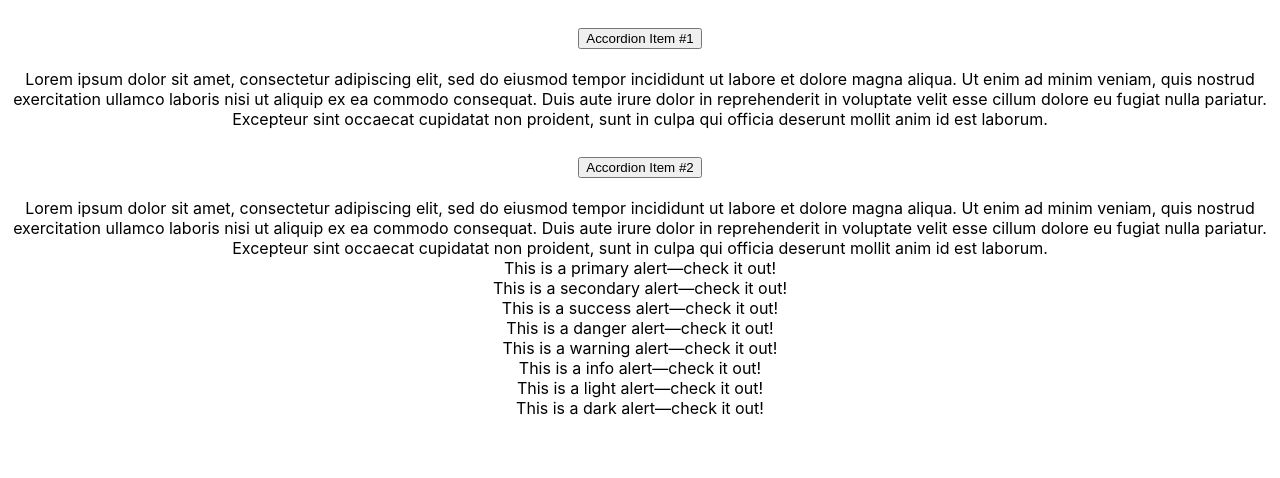
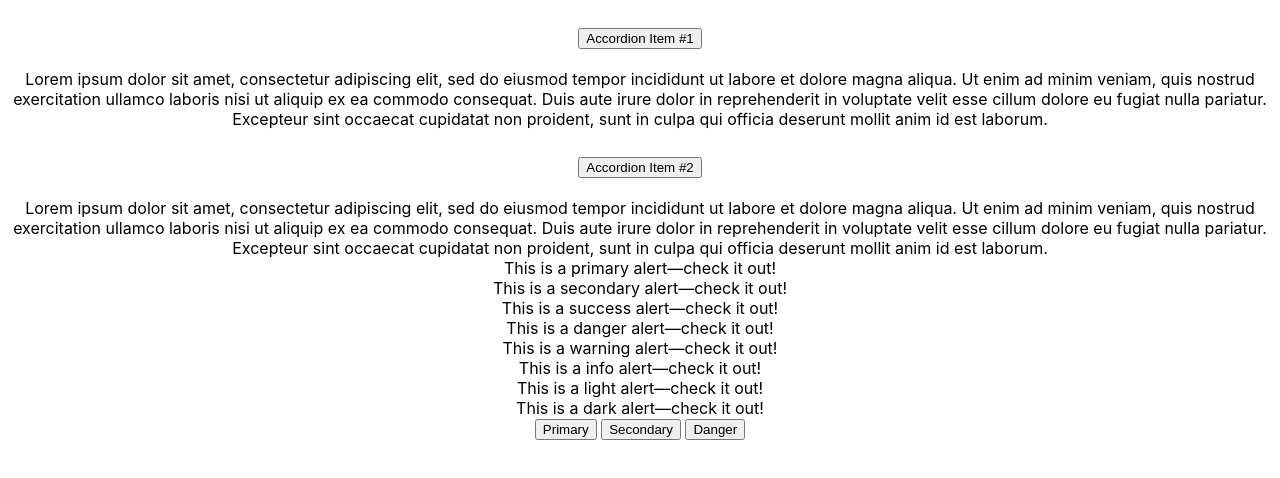
Before and after one commit to Sharuka-Rajapaksha/React-BootStrap, a React (Create React App) app: page / in a window 1280 px wide. Shown: the top 478 px of the page. Built offline with nearby package versions, Linux system fonts and the light colour scheme.

Commit message:
UPDATE Components-Main-Buttons

```diff
--- a/src/Components/Main.js
+++ b/src/Components/Main.js
@@ -1,6 +1,8 @@
 import React from 'react'
 import Accordion from 'react-bootstrap/Accordion';
 import Alert from 'react-bootstrap/Alert';
+import Button from 'react-bootstrap/Button';
+
 
 export default function Main() {
   return (
@@ -54,8 +56,12 @@ export default function Main() {
         </Alert>
       ))}
     </>
+        </div>
 
-        </div>
+        <Button variant="primary">Primary</Button>{' '}
+        <Button variant="secondary">Secondary</Button>{' '}
+        <Button variant="danger">Danger</Button>{' '}
+
 
     </div>
   )
```
